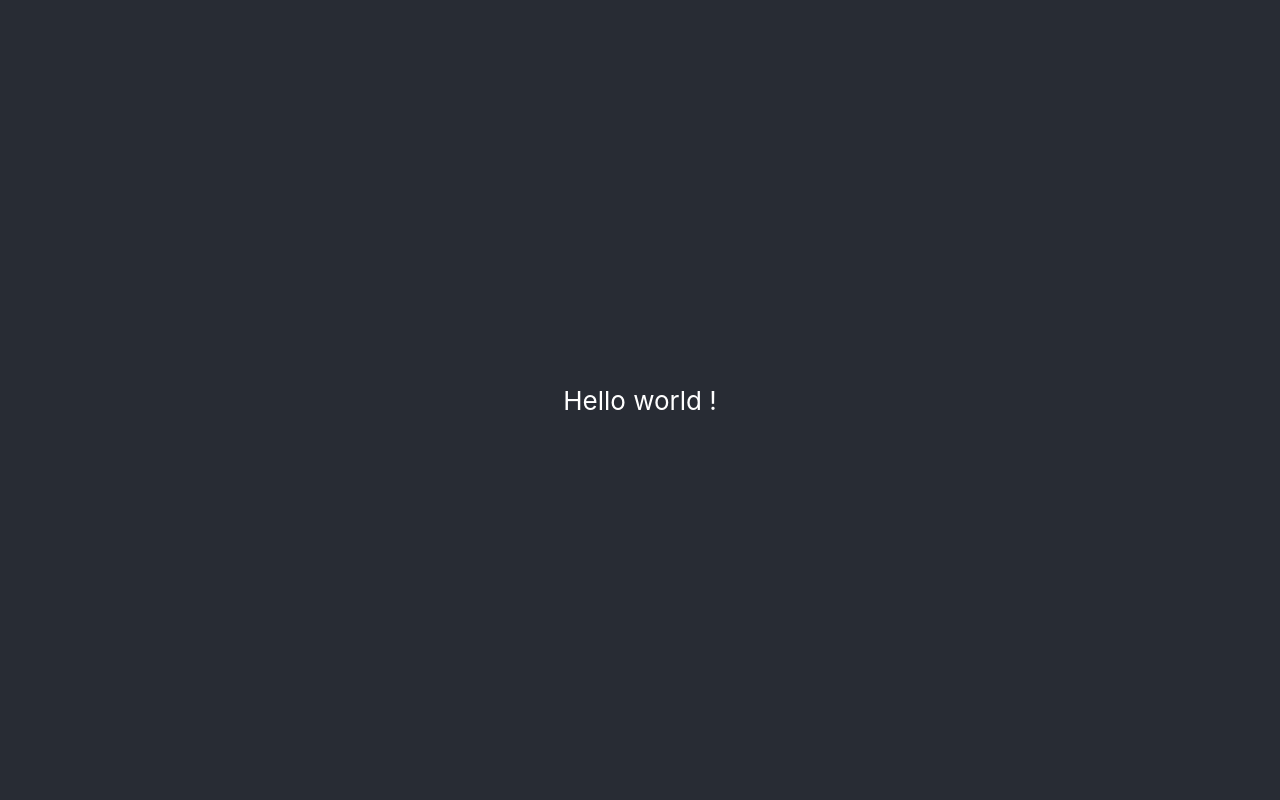
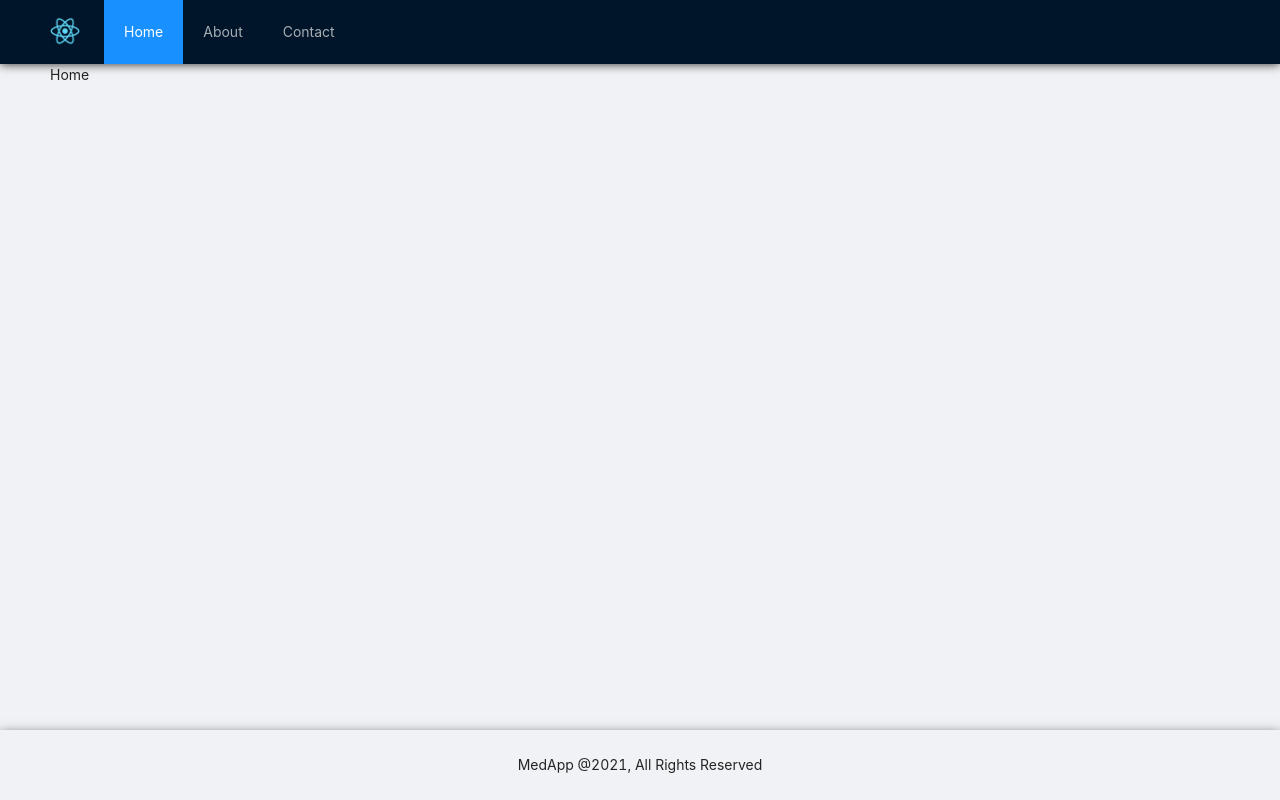
Before and after one commit to mohammedouazza/madapp, a React (Create React App) app: page / in a window 1280 px wide. Built offline with nearby package versions, Linux system fonts and the light colour scheme.

Commit message:
add layout and routing

```diff
--- a/package.json
+++ b/package.json
@@ -7,8 +7,10 @@
     "@testing-library/jest-dom": "^5.11.4",
     "@testing-library/react": "^11.1.0",
     "@testing-library/user-event": "^12.1.10",
+    "antd": "^4.14.1",
     "react": "^17.0.1",
     "react-dom": "^17.0.1",
+    "react-router-dom": "^5.2.0",
     "react-scripts": "4.0.3",
     "web-vitals": "^1.0.1"
   },
--- a/public/index.html
+++ b/public/index.html
@@ -24,7 +24,7 @@
       work correctly both with client-side routing and a non-root public URL.
       Learn how to configure a non-root public URL by running `npm run build`.
     -->
-    <title>React App</title>
+    <title>Divers</title>
   </head>
   <body>
     <noscript>You need to enable JavaScript to run this app.</noscript>
--- a/src/App.js
+++ b/src/App.js
@@ -1,10 +1,47 @@
+import { Layout } from "antd";
 import "./App.css";
+import HeaderComponent from "./layouts/HeaderComponent";
+import ContentComponent from "./layouts/ContentComponent";
+import FooterComponent from "./layouts/FooterComponent";
+import { BrowserRouter as Router } from "react-router-dom";
+
+const { Header, Footer, Content } = Layout;
 
 function App() {
   return (
-    <div className="App">
-      <header className="App-header">Hello world !</header>
-    </div>
+    <Layout>
+      <Router>
+        <Header
+          style={{
+            position: "fixed",
+            zIndex: 1,
+            width: "100%",
+            boxShadow: "0px 0px 10px 0px",
+          }}
+        >
+          <HeaderComponent />
+        </Header>
+        <Content
+          style={{
+            padding: "0 50px",
+            minHeight: "calc(100vh - 70px - 64px)",
+            marginTop: 64,
+          }}
+        >
+          <ContentComponent />
+        </Content>
+        <Footer
+          style={{
+            textAlign: "center",
+            bottom: 0,
+            width: "100%",
+            boxShadow: "0px 5px 12px 0px",
+          }}
+        >
+          <FooterComponent />
+        </Footer>
+      </Router>
+    </Layout>
   );
 }
 
--- /dev/null
+++ b/src/components/About.jsx
@@ -0,0 +1,7 @@
+import React from "react";
+
+const About = () => {
+  return <div>About</div>;
+};
+
+export default About;
--- /dev/null
+++ b/src/components/Contact.jsx
@@ -0,0 +1,7 @@
+import React from "react";
+
+const Contact = () => {
+  return <div>Contact</div>;
+};
+
+export default Contact;
--- /dev/null
+++ b/src/components/Home.jsx
@@ -0,0 +1,7 @@
+import React from "react";
+
+const Home = () => {
+  return <div>Home</div>;
+};
+
+export default Home;
--- /dev/null
+++ b/src/layouts/ContentComponent.jsx
@@ -0,0 +1,19 @@
+import React from "react";
+import { Route, Switch } from "react-router-dom";
+import About from "../components/About";
+import Contact from "../components/Contact";
+import Home from "../components/Home";
+
+const ContentComponent = () => {
+  return (
+    <div className="site-layout-background">
+      <Switch>
+        <Route exact path="/" component={Home} />
+        <Route exact path="/about" component={About} />
+        <Route exact path="/contact" component={Contact} />
+      </Switch>
+    </div>
+  );
+};
+
+export default ContentComponent;
--- /dev/null
+++ b/src/layouts/FooterComponent.jsx
@@ -0,0 +1,8 @@
+import React from "react";
+
+const FooterComponent = () => {
+  const date = new Date();
+  return <div>MedApp @{date.getFullYear()}, All Rights Reserved</div>;
+};
+
+export default FooterComponent;
--- /dev/null
+++ b/src/layouts/HeaderComponent.jsx
@@ -0,0 +1,36 @@
+import React from "react";
+import { Menu } from "antd";
+import logo from "../images/logo_app.png";
+import { Link } from "react-router-dom";
+
+const logoStyle = {
+  float: "left",
+  width: "30px",
+  height: "30px",
+  margin: "16px 24px 16px 0",
+  backgroundImage: `url(${logo})`,
+  backgroundRepeat: "no-repeat",
+  backgroundSize: "30px",
+};
+const HeaderComponent = () => {
+  return (
+    <>
+      <Link to="/">
+        <div style={logoStyle} />
+      </Link>
+      <Menu theme="dark" mode="horizontal" defaultSelectedKeys={["1"]}>
+        <Menu.Item key="1">
+          <Link to="/">Home</Link>
+        </Menu.Item>
+        <Menu.Item key="2">
+          <Link to="/about">About</Link>
+        </Menu.Item>
+        <Menu.Item key="3">
+          <Link to="/contact">Contact</Link>
+        </Menu.Item>
+      </Menu>
+    </>
+  );
+};
+
+export default HeaderComponent;
```
Also changed, not shown: src/index.js (+7 -6 lines), src/images/logo_app.png (added), 1 other file (tests, documents, lock files or other folders).
